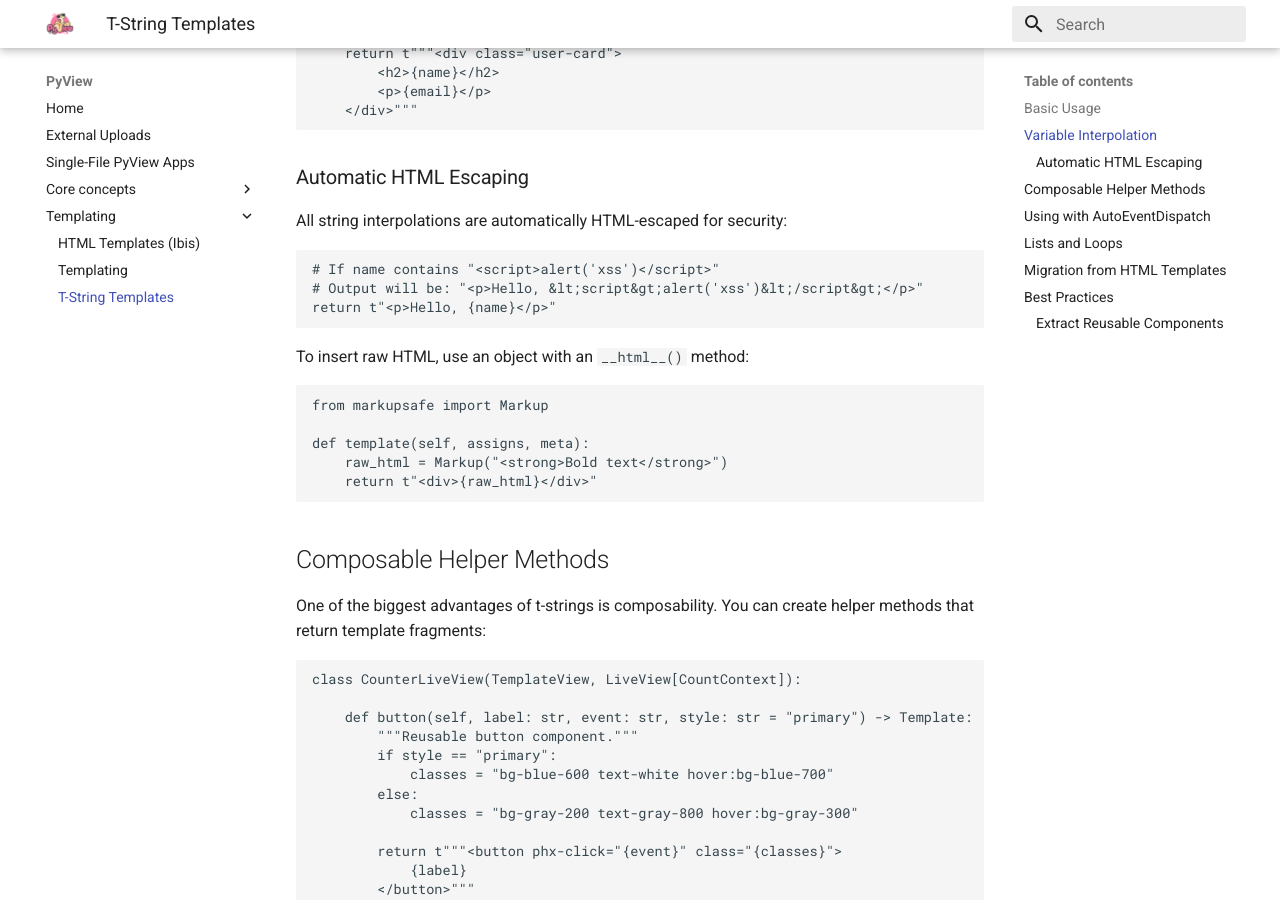
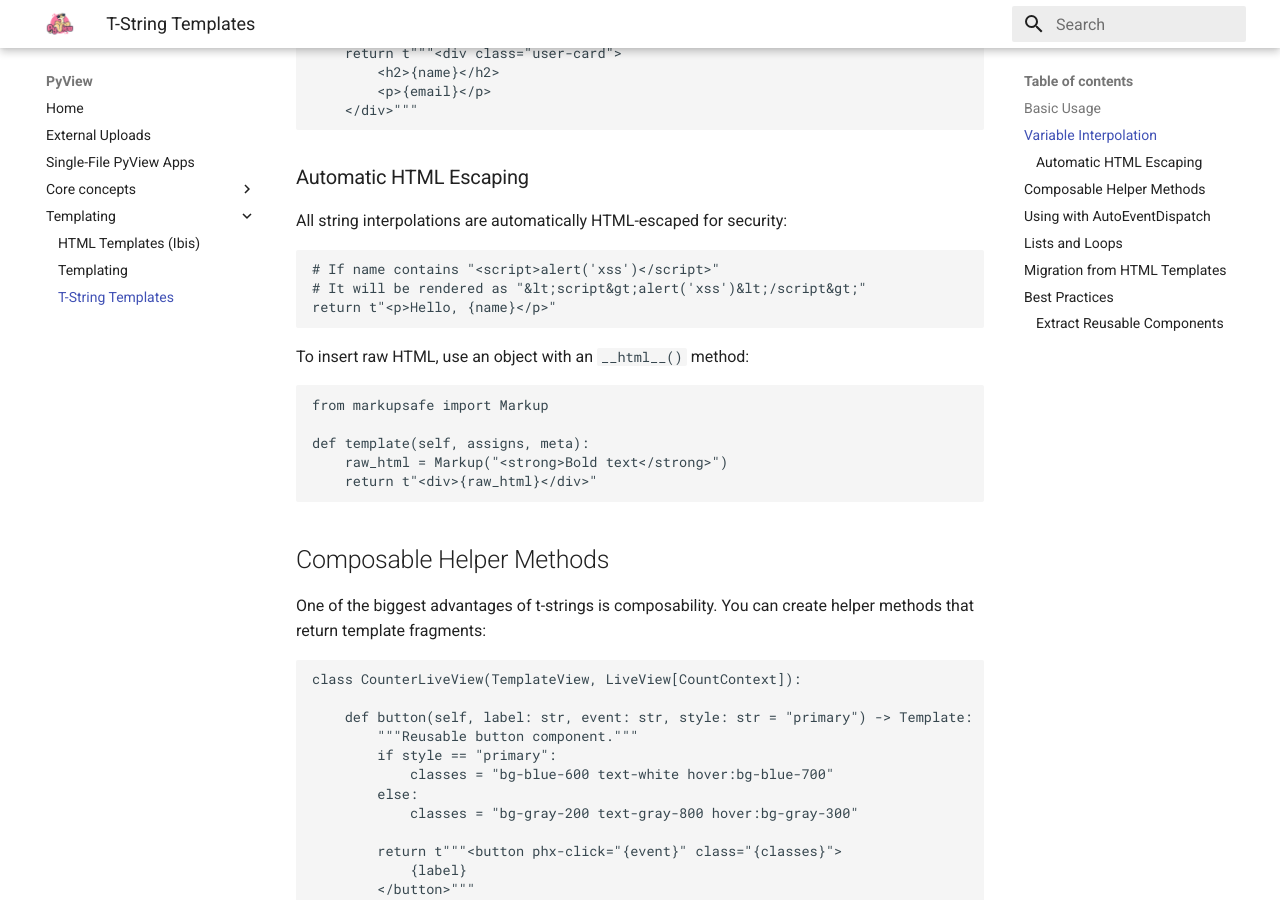
Before and after one commit to ogrodnek/pyview, an MkDocs documentation site: the page built from docs/templating/t-string-templates.md, in a window 1280 px wide and 900 px high, scrolled down 1282 px. Built offline with MkDocs 1.6.1 and Material for MkDocs 9.7.7, drawn with Linux system fonts in a browser that asks for light colours.

Commit message:
templating docs

````diff
--- a/docs/templating/t-string-templates.md
+++ b/docs/templating/t-string-templates.md
@@ -66,7 +66,7 @@ All string interpolations are automatically HTML-escaped for security:
 
 ```python
 # If name contains "<script>alert('xss')</script>"
-# Output will be: "<p>Hello, &lt;script&gt;alert('xss')&lt;/script&gt;</p>"
+# It will be rendered as "&lt;script&gt;alert('xss')&lt;/script&gt;"
 return t"<p>Hello, {name}</p>"
 ```
 
````
Also changed, not shown: docs/templating/overview.md (+1 -1 lines).
